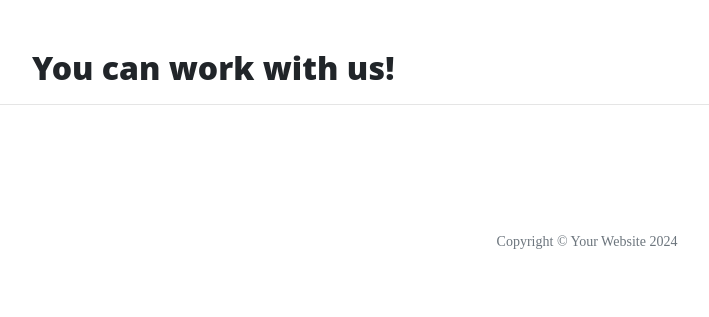
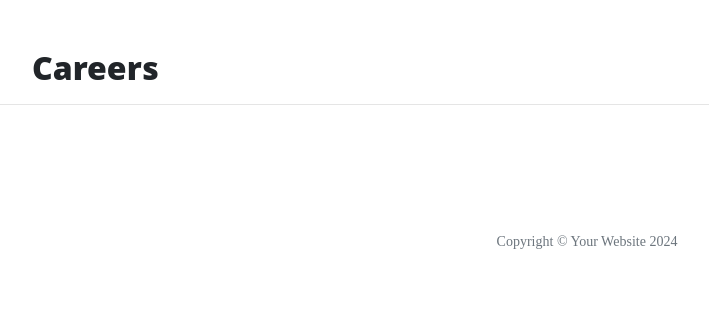
Before and after one commit to ci-mustafa/thorin-flask-app, a Flask app: page /careers in a window 1280 px wide. Shown: the part 629-946 px from the top of the page, without its empty margins (53-762 px from the left). Run offline with Flask 3, Linux system fonts and the light colour scheme; some libraries are stand-ins or nearby versions.

Commit message:
feat: retrieve page titles from views

```diff
--- a/run.py
+++ b/run.py
@@ -11,17 +11,20 @@ def index():
 
 @app.route("/about")
 def about():
-    return render_template("about.html")
+    p_title = "About"
+    return render_template("about.html", page_title = p_title)
 
 
 @app.route("/contact")
 def contact():
-    return render_template("contact.html")
+    p_title = "Contact"
+    return render_template("contact.html", page_title = p_title)
 
 
 @app.route("/careers")
 def careers():
-    return render_template("careers.html")
+    p_title = "Careers"
+    return render_template("careers.html", page_title = p_title)
 
 
 if __name__ == "__main__":
--- a/templates/about.html
+++ b/templates/about.html
@@ -2,7 +2,7 @@
 
 
 {% block content %}
-<h2>About page</h2>
+<h2>{{ page_title }}</h2>
 <p>
     The formation of the group grew out of a meeting Gandalf had with Thorin in Bree which kindled Thorin's interest in
     recapturing his long lost family inheritance. (Thorin's grandfather had been the king of the Lonely Mountain when
--- a/templates/careers.html
+++ b/templates/careers.html
@@ -1,5 +1,5 @@
 {% extends 'base.html' %}
 
 {% block content %}
-<h2>You can work with us!</h2>
+<h2>{{ page_title }}</h2>
 {% endblock %}
--- a/templates/contact.html
+++ b/templates/contact.html
@@ -2,5 +2,5 @@
 
 
 {% block content %}
-<h2>Contact us</h2>
+<h2>{{ page_title }}</h2>
 {% endblock %}
```
